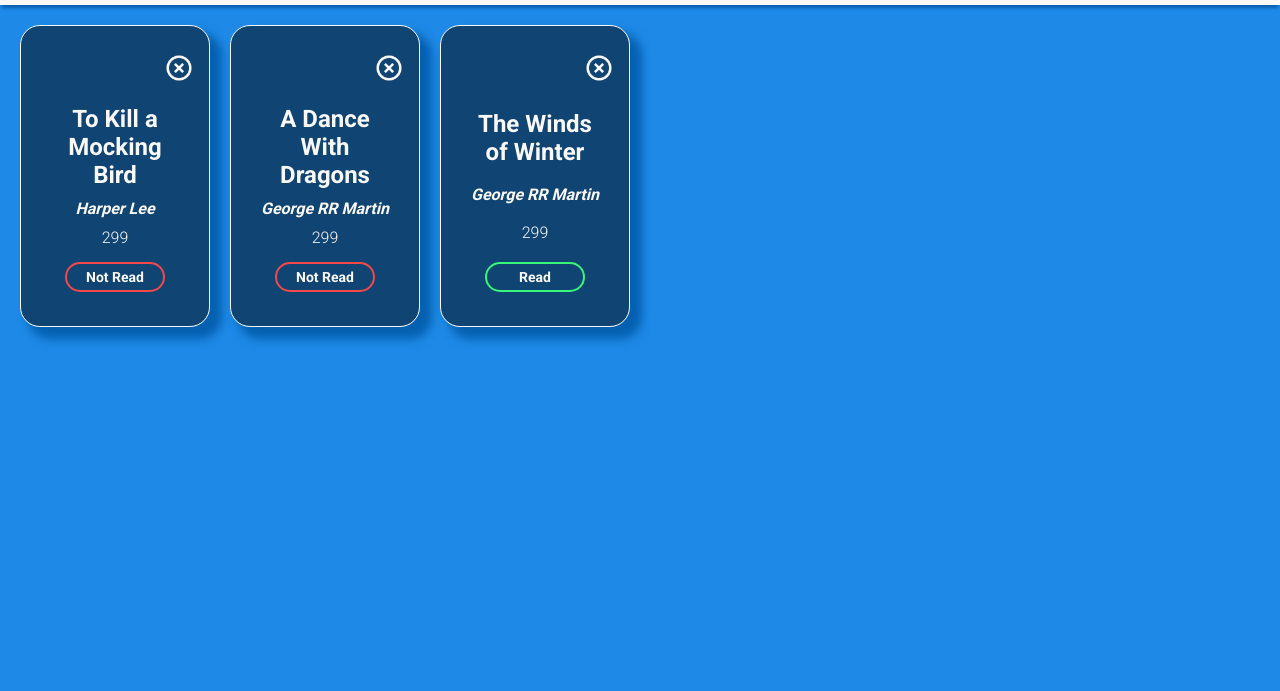
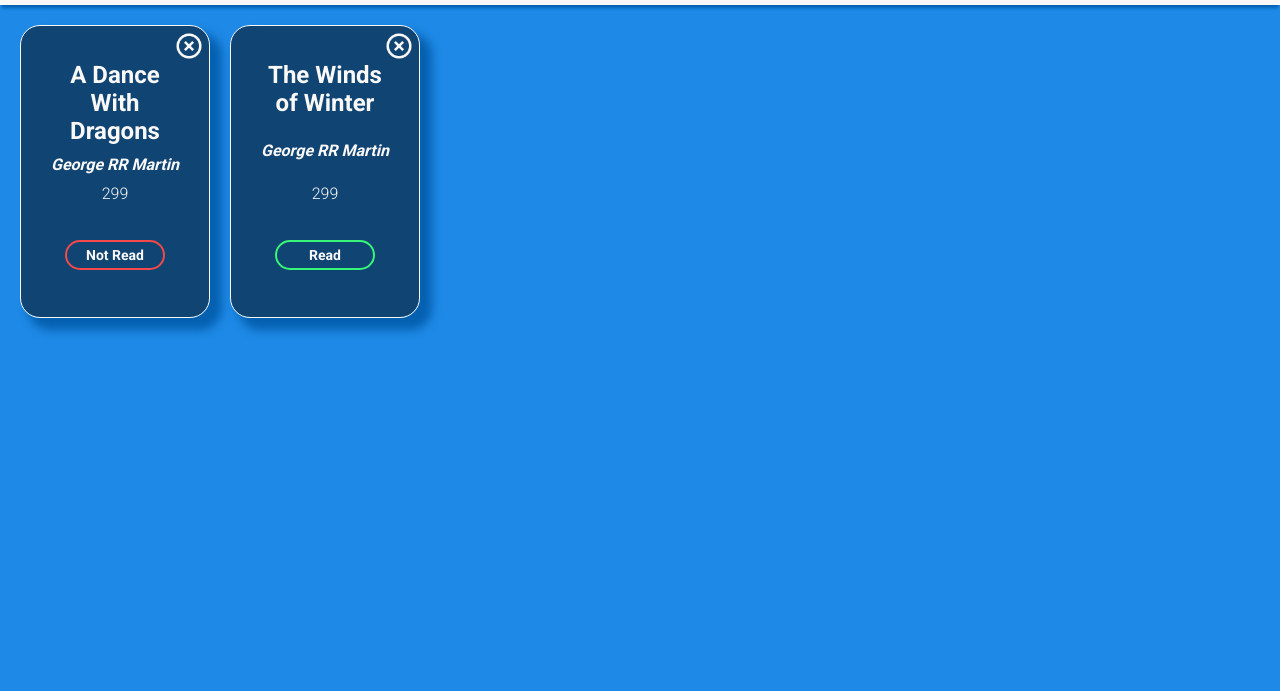
Before and after one commit to gcamaci/Library, a plain HTML site: page index.html in a window 1280 px wide. Shown: the part 109-800 px from the top of the page. Drawn offline with Linux system fonts and the light colour scheme; a web font is replaced by a local one.

Commit message:
finished

```diff
--- a/script.js
+++ b/script.js
@@ -1,22 +1,17 @@
 
 //modal DOM
-const closeBtn = document.getElementById('close-modal');
-const modal = document.querySelector('.hide-modal');
-const addBook = document.getElementById('modal-button');
-const createBook = document.getElementById('create-btn')
+
 const shelf = document.querySelector('main');
-const form = document.getElementById('book-form')
+
 let myLibrary = [];
 
 //Placeholder books
-const book1 = new Book('To Kill a Mocking Bird',"Harper Lee",299,false);
+
 const book2 = new Book('A Dance With Dragons',"George RR Martin",299,false);
 const book3 = new Book('The Winds of Winter',"George RR Martin",299,true);
-myLibrary.push(book1);
+
 myLibrary.push(book2);
 myLibrary.push(book3);
-
-
 //constructor
 function Book(title,author,pages,read){
     this.title = title
@@ -160,11 +155,15 @@ function deleteBook(bookNum){
     displayLibrary()
 }
 
-createBook.addEventListener('click', ()=>{
-    addBookToLibrary()
 
-});
 // we can probably do this an easier way in one function?
+function getModal(){
+    const closeBtn = document.getElementById('close-modal');
+    const modal = document.querySelector('.hide-modal');
+    const addBook = document.getElementById('modal-button');
+    const createBook = document.getElementById('create-btn')
+    const shelf = document.querySelector('main');
+    const form = document.getElementById('book-form');
 
     addBook.addEventListener('click', () => {
         modal.classList.remove('hide-modal');
@@ -180,9 +179,12 @@ closeBtn.addEventListener('click', () => {
      form.addEventListener('submit',(e)=>{
          e.preventDefault()
      });
-displayLibrary();
 
-function getModal(){
+     createBook.addEventListener('click', ()=>{
+        addBookToLibrary()
 
+    });
 
 }
+getModal();
+displayLibrary();
--- a/style.css
+++ b/style.css
@@ -111,13 +111,13 @@ main{
 }
 
 .card{
-    min-height: 300px;
+    min-height: 250px;
     max-width: 300px;
     border: 1px solid var(--white-color);
     display: grid;
-    grid-template-rows: 1fr 3fr 1fr;
-    padding: 15px;
-
+    grid-template-rows: 2fr 1fr;
+    padding: 20px;
+    position: relative;
     color: var(--white-color);
 
     background-color: rgba(2, 2, 2, 0.5);
@@ -126,7 +126,9 @@ main{
 }
 
 .trash-can{
-
+    position:absolute;
+    top:5px;
+    right: 5px;
     display: flex;
     justify-content: flex-end;
     align-items: center;
@@ -159,17 +161,16 @@ main{
     font-style: italic;
 }
 .book-info{
+    margin-top: 5px;
     text-align: center;
     padding:10px;
     border-radius: 10px;
     width: 100%;
     display: flex;
     flex-direction: column;
-    justify-content: space-around;
+    justify-content: space-between;
     align-items: center;
     gap: 10px;
-
-
 }
 
 
@@ -179,7 +180,7 @@ main{
     align-items: center;
     gap:15px;
     width: 100%;
-    height: 40px;
+
 
 }
 
@@ -211,7 +212,9 @@ main{
     display: flex;
     justify-content: center;
     align-items: center;
+
 }
+
 .hide-modal{
     display: none;
 }
@@ -226,6 +229,8 @@ main{
     z-index: 1;
     width: 300px;
     height:350px;
+
+
 }
 .close-form{
     display: flex;
```
Lines whose indentation alone changed are shown as unchanged.
